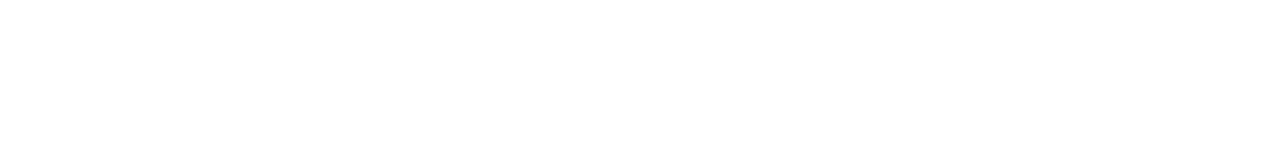
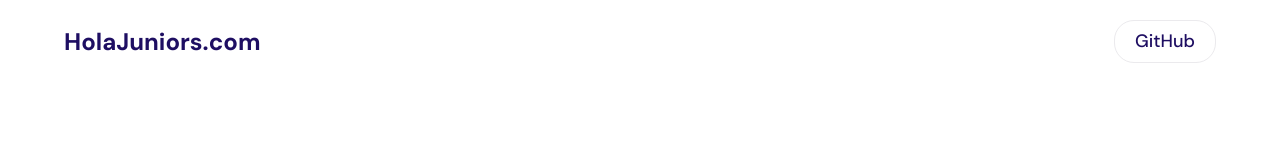
Before and after one commit to RamunnoAJ/holajuniors-ramunno, a plain HTML site: page index.html in a window 1280 px wide. Drawn offline with Linux system fonts and the light colour scheme.

Commit message:
add header section

```diff
--- a/css/style.css
+++ b/css/style.css
@@ -40,6 +40,7 @@ html {
 
 body {
   font-size: 16px;
+  font-family: var(--ff-body);
 }
 
 /* Utility classes */
@@ -111,3 +112,26 @@ body {
 .fs-800 {
   font-size: var(--fs-800);
 }
+
+a {
+  text-decoration: none;
+}
+
+.container {
+  margin: 0 auto;
+  max-width: 1280px;
+  width: 90%;
+}
+
+.navbar {
+  display: flex;
+  justify-content: space-between;
+  align-items: center;
+  padding-block: 2rem;
+}
+
+.btn {
+  border: 1px solid #ebeaed;
+  border-radius: 2rem;
+  padding: 1rem 2rem;
+}
--- a/index.html
+++ b/index.html
@@ -16,6 +16,13 @@
 </head>
 
 <body>
+  <header>
+    <nav class="navbar container">
+      <a href="https://holajuniors.com" target="_blank" class="text-primary-400 fw-bold fs-nav">HolaJuniors.com</a>
+      <a href="https://github.com/RamunnoAJ" target="_blank"
+        class="text-primary-400 fw-semi-bold btn fs-button">GitHub</a>
+    </nav>
+  </header>
 </body>
 
 </html>
```
